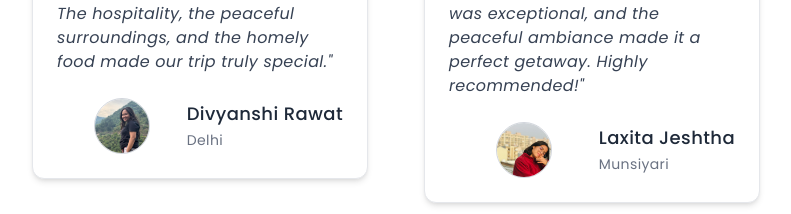
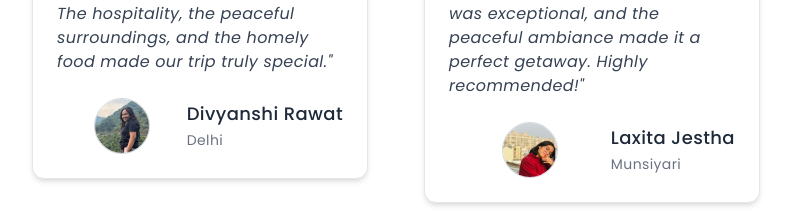
Before and after one commit to himanshuu004/Shreedhan-Demo-Start, a React (Vite) app: page / in a window 1280 px wide. Shown: the part 4460-4674 px from the top of the page, without its empty margins (244-1035 px from the left). Built offline with nearby package versions, Linux system fonts and the light colour scheme.

Commit message:
edited the name laxita

```diff
--- a/src/constants/index.jsx
+++ b/src/constants/index.jsx
@@ -38,7 +38,7 @@ export const reviews = [
     text: "Staying at Shreedhan Homestay was an unforgettable experience. The hospitality, the peaceful surroundings, and the homely food made our trip truly special.",
   },
   {
-    user: "Laxita Jeshtha",
+    user: "Laxita Jestha",
     city: "Munsiyari",
     image: user7,
     text: "An amazing stay with beautiful mountain views! The hospitality was exceptional, and the peaceful ambiance made it a perfect getaway. Highly recommended!"
```
